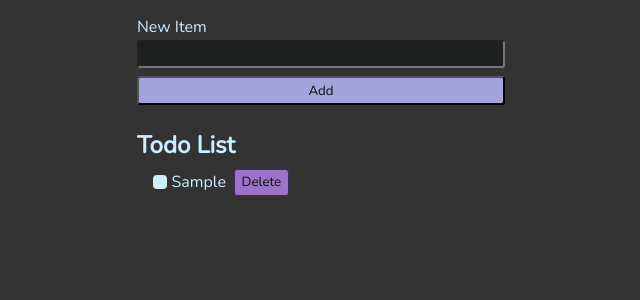
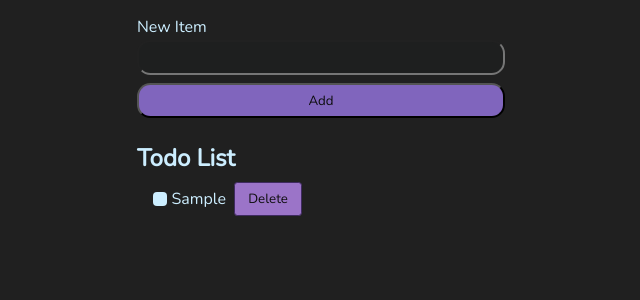
Before and after one commit to Hela6/todo-list, a React (Vite) app: page / in a window 1280 px wide. Both pictures are taken after typing "Sample" into the empty fields and a click on the button "Add". Shown: the top 300 px of the page, without its empty margins (319-959 px from the left). Built offline with nearby package versions, Linux system fonts and the light colour scheme.

Commit message:
:has replace by className in JSX for firefox browser compatibility

```diff
--- a/src/App.css
+++ b/src/App.css
@@ -6,7 +6,7 @@
 }
 
 body {
-  background: #333;
+  background: #202020;
   color: hsl(200, 100%, 90%);
   max-width: 400px;
   padding: 1rem;
@@ -26,17 +26,17 @@ body {
 }
 
 .btn {
-  background: hsl(240, 42%, 75%);
+  background: hsl(258, 40%, 57%);
   color: hsl(180, 4%, 5%);
-  padding: 0.25em 0.5em;
-  border-radius: 0.25em;
+  padding: 0.5em 1em;
+  border-radius: 1em;
   cursor: pointer;
   outline: none;
 }
 
 .btn:hover,
 .btn:focus-visible {
-  background: hsl(254, 25%, 84%);
+  background: hsl(262, 31%, 66%);
 }
 
 .btn.btn-danger {
@@ -54,8 +54,8 @@ body {
 .new-item-form input {
   outline: none;
   background: hsl(180, 2%, 12%);
-  border-radius: 0.25em;
-  padding: 0.25em 0.5em;
+  border-radius: 1em;
+  padding: 0.5em 1em;
   color: hsl(206, 6%, 75%);
 }
 
@@ -128,7 +128,7 @@ body {
   background: hsl(200, 100%, 80%);
 }
 
-.list li:has(input:checked) label::before {
+.list li input:checked + label::before {
   content: "✔";
   background: hsl(206, 19%, 93%);
   color: hsl(180, 3%, 6%);
@@ -136,6 +136,6 @@ body {
   font-weight: bold;
 }
 
-.list li:has(input:checked) label:hover::before {
-  background: hsl(202, 6%, 75%);
+.list-checkbox {
+  color: red;
 }
--- a/src/TodoItem.jsx
+++ b/src/TodoItem.jsx
@@ -2,16 +2,23 @@ import PropTypes from "prop-types";
 
 export function TodoItem({ completed, id, title, toggleTodo, deleteTodo }) {
     return (
-        <li>
-            <label>
-                <input type="checkbox" checked={completed}
-                    onChange={e => toggleTodo(id, e.target.checked)}
-                />
+        <li className="list-item">
+            <input
+                type="checkbox"
+                checked={completed}
+                onChange={(e) => toggleTodo(id, e.target.checked)}
+                id={`checkbox-${id}`}
+                className="list-checkbox"
+            />
+            <label htmlFor={`checkbox-${id}`} className="list-label">
                 {title}
             </label>
             <button
                 onClick={() => deleteTodo(id)}
-                className="btn btn-danger">Delete</button>
+                className="btn btn-danger"
+            >
+                Delete
+            </button>
         </li>
     )
 }
```
